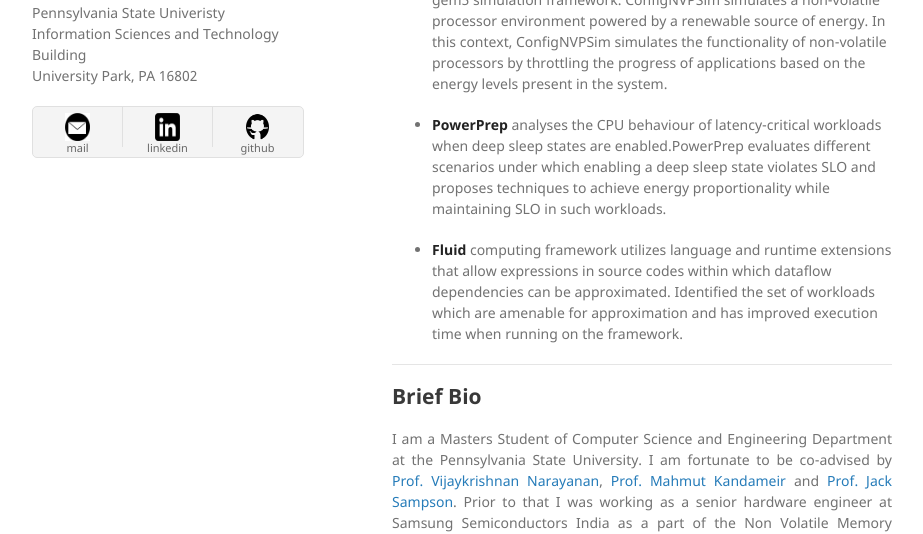
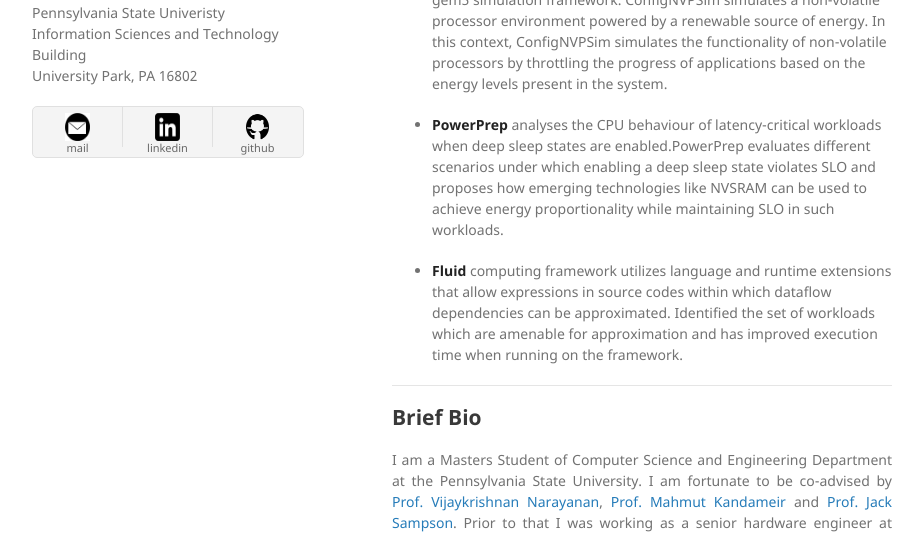
Before and after one commit to vine93/vine93.github.io, a Jekyll site: the page built from index.md, in a window 1280 px wide and 900 px high, cut to the strip 366-900 px from the top of the window. Shown: the whole strip, without its empty margins (178-1101 px from the left). Built offline with Jekyll 4.4.1, drawn with Linux system fonts in a browser that asks for light colours; our own code applies the rules of GitHub Pages for plain Markdown files.

Commit message:
Update index.md

```diff
--- a/index.md
+++ b/index.md
@@ -11,7 +11,7 @@ I am involved in Computer Architecture and Software Systems research. My current
 *   **ConfigNVPSim** is a cycle-accurate multicore simulator-based out of gem5 simulation framework. ConfigNVPSim
 simulates a non-volatile processor environment powered by a renewable source of energy. In this context, ConfigNVPSim simulates the functionality of non-volatile processors by throttling the progress of applications based on the energy levels present in the system.
 
-*   **PowerPrep** analyses the CPU behaviour of latency-critical workloads when deep sleep states are enabled.PowerPrep evaluates different scenarios under which enabling a deep sleep state violates SLO and proposes techniques to achieve energy proportionality while maintaining SLO in such workloads.
+*   **PowerPrep** analyses the CPU behaviour of latency-critical workloads when deep sleep states are enabled.PowerPrep evaluates different scenarios under which enabling a deep sleep state violates SLO and proposes how emerging technologies like NVSRAM can be used to achieve energy proportionality while maintaining SLO in such workloads.
 
 *   **Fluid** computing framework utilizes language and runtime extensions that allow expressions
     in source codes within which dataflow dependencies can be approximated. Identified the set of workloads which are amenable for approximation and has improved execution time when running on the framework.
```
